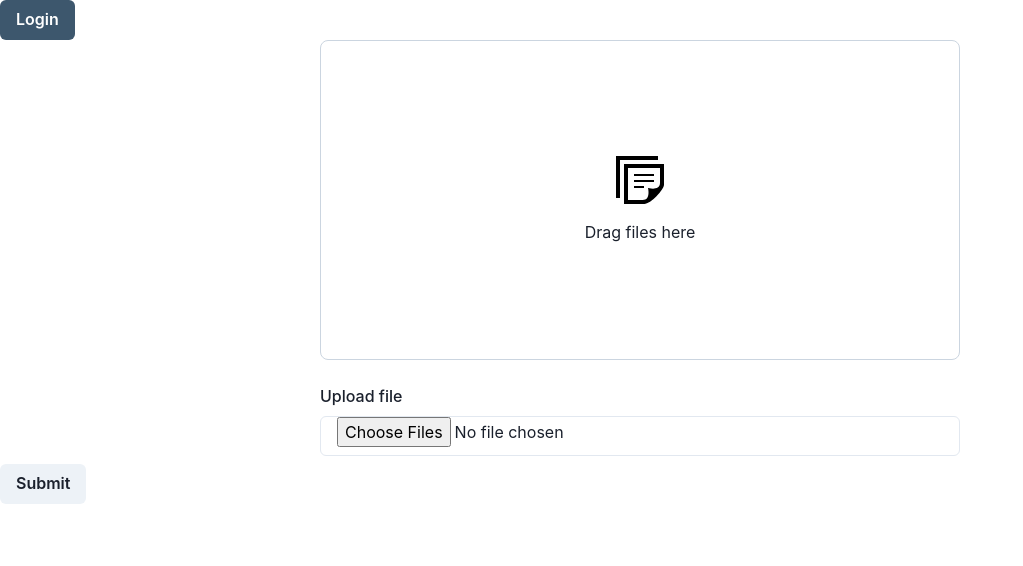
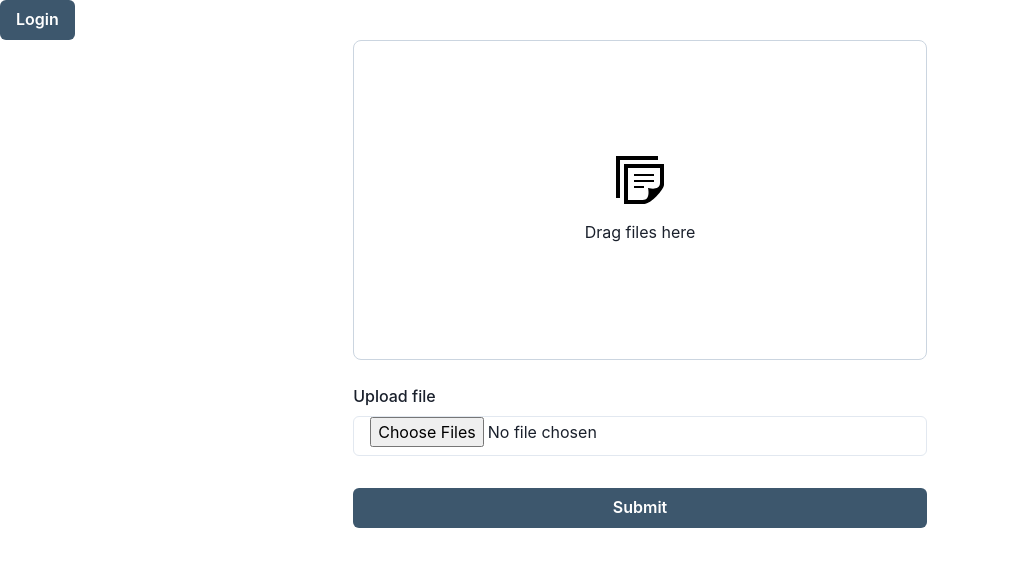
Before and after one commit to m3fawner/local-network-drive, a Next.js app: page / in a window 1280 px wide. Shown: the top 566 px of the page, without its empty margins (0-1023 px from the left). Built offline with nearby package versions, Linux system fonts and the light colour scheme.

Commit message:
feat(client): Clean up design of uploader

```diff
--- a/src/components/FileSelect.jsx
+++ b/src/components/FileSelect.jsx
@@ -19,7 +19,7 @@ const FileSelect = ({ label, className, ...props }) => {
   return (
     <Flex w="100%" direction="column" wrap="wrap" align="center">
       <Flex
-        w="50%"
+        w="full"
         h="xs"
         border="1px"
         borderColor="gray.300"
@@ -35,7 +35,7 @@ const FileSelect = ({ label, className, ...props }) => {
         <Image src="/files.svg" alt="Drag files here" width="48" height="48" />
         <Box mt={4}>Drag files here</Box>
       </Flex>
-      <Box w="50%" mt={6}>
+      <Box w="full" mt={6}>
         <FormControl mb={2}>
           <FormLabel htmlFor="formFile">
             {label}
--- a/src/components/Uploader.jsx
+++ b/src/components/Uploader.jsx
@@ -1,6 +1,6 @@
 import axios from 'axios';
 import { createRef } from 'react';
-import { Button } from '@chakra-ui/react';
+import { Button, Container } from '@chakra-ui/react';
 import FileSelect from './FileSelect';
 
 const Uploader = () => {
@@ -17,10 +17,10 @@ const Uploader = () => {
     await axios.post('/api/upload', new FormData(formRef.current), config);
   };
   return (
-    <form ref={formRef} onSubmit={onSubmit}>
+    <Container as="form" ref={formRef} onSubmit={onSubmit}>
       <FileSelect label="Upload file" name="files" />
-      <Button type="submit">Submit</Button>
-    </form>
+      <Button mt={6} type="submit" colorScheme="brand" w="full">Submit</Button>
+    </Container>
   );
 };
 
```
